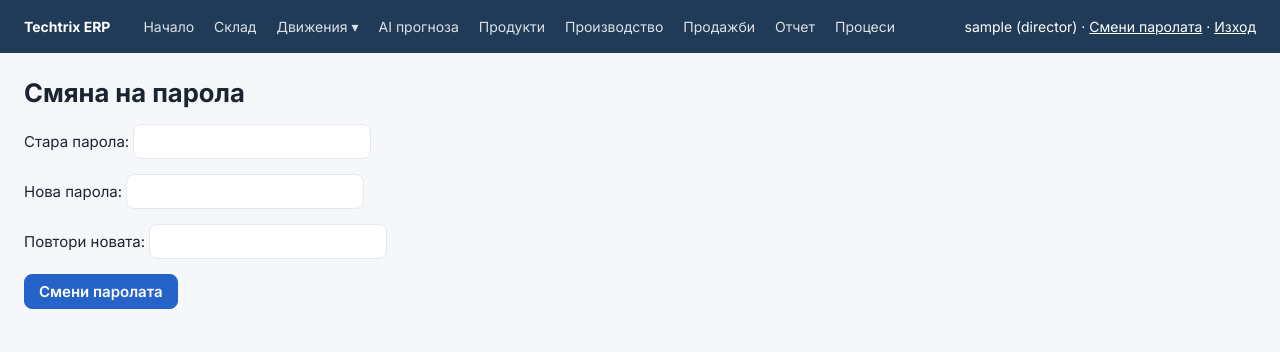
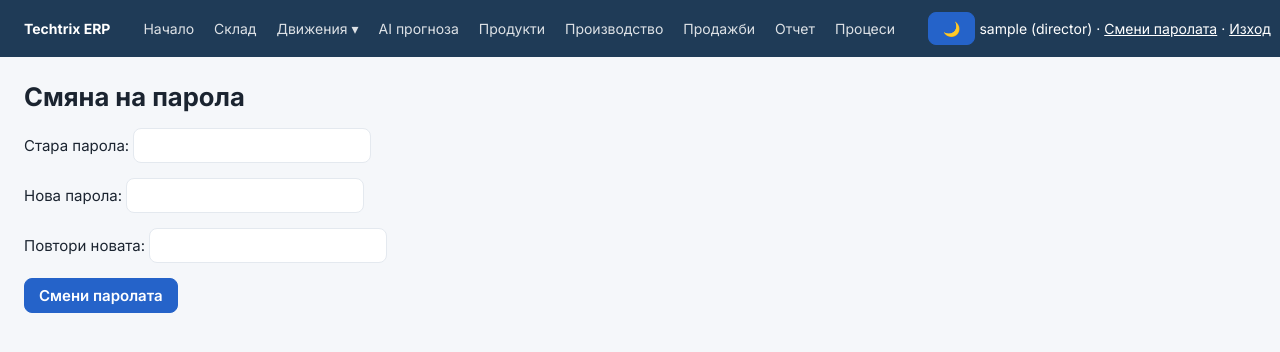
Before and after one commit to Maxthedebugger/techtrix_erp, a Flask app: page /change-password in a window 1280 px wide. Shown: the top 352 px of the page. Run offline with Flask 3, Linux system fonts and the light colour scheme; the visitor is signed in with stand-in values (Sample User, id 1).

Commit message:
Бутон за тъмна тема

```diff
--- a/templates/base.html
+++ b/templates/base.html
@@ -1,29 +1,35 @@
 <!DOCTYPE html>
 <html lang="bg">
 <head>
-
 <meta charset="utf-8">
-
 <title>{% block title %}Techtrix ERP{% endblock %}</title>
-
 <link rel="stylesheet" href="{{ url_for('static', filename='style.css') }}">
+<script>
+    // Ако преди е избрана тъмна тема, включи я веднага (преди да се покаже страницата)
+    if (localStorage.getItem("theme") === "dark") {
+        document.documentElement.dataset.theme = "dark";
+    }
+    // Сменя темата при натискане на бутона 🌙 / ☀️
+    function toggleTheme() {
+        const html = document.documentElement;
+        if (html.dataset.theme === "dark") {
+            html.dataset.theme = "light";
+            localStorage.setItem("theme", "light");
+        } else {
+            html.dataset.theme = "dark";
+            localStorage.setItem("theme", "dark");
+        }
+    }
+</script>
 </head>
 <body>
-
 <header>
-
     <strong>Techtrix ERP</strong>
-
     {% if session.username %}
-
     <nav>
-
         <a href="{{ url_for('index') }}">Начало</a>
-
         {% if session.role in ["director", "warehouse"] %}
-
         <a href="{{ url_for('components') }}">Склад</a>
-
         <span class="dropdown">
             <a href="{{ url_for('movements') }}">Движения ▾</a>
             <span class="dropdown-menu">
@@ -31,12 +37,9 @@
                 <a href="{{ url_for('movements', view='products') }}">Продукти</a>
             </span>
         </span>
-
         <a href="{{ url_for('forecast') }}">AI прогноза</a>
         {% endif %}
-
         <a href="{{ url_for('products') }}">Продукти</a>
-
         <a href="{{ url_for('orders') }}">Производство</a>
         {% if session.role in ["director", "warehouse"] %}
         <a href="{{ url_for('sales') }}">Продажби</a>
@@ -45,27 +48,19 @@
         <a href="{{ url_for('report') }}">Отчет</a>
         <a href="{{ url_for('processes_page') }}">Процеси</a>
         {% endif %}
-
     </nav>
-
+    {% endif %}
     <span>
-
+        <button type="button" class="theme-btn" onclick="toggleTheme()" title="Светла / тъмна тема">🌙</button>
+        {% if session.username %}
         {{ session.username }} ({{ session.role }})
-
         · <a href="{{ url_for('change_password') }}">Смени паролата</a>
-
         · <a href="{{ url_for('logout') }}">Изход</a>
-
+        {% endif %}
     </span>
-
-{% endif %}
-
 </header>
-
 <main>
-
     {% block content %}{% endblock %}
-
 </main>
 </body>
 </html>
```
Lines whose indentation alone changed are shown as unchanged.
